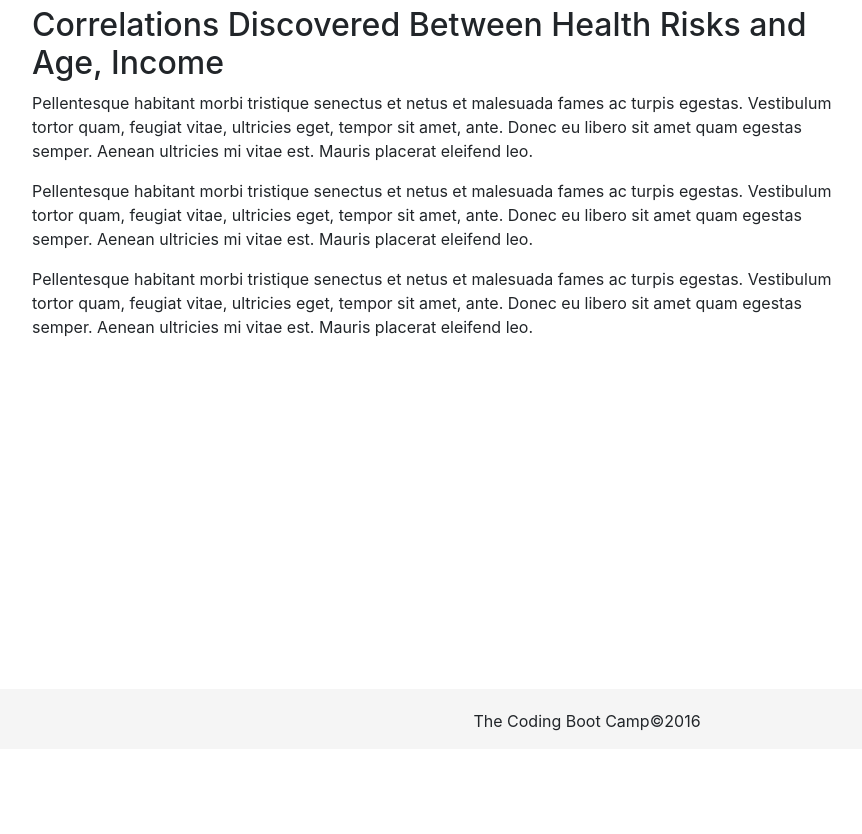
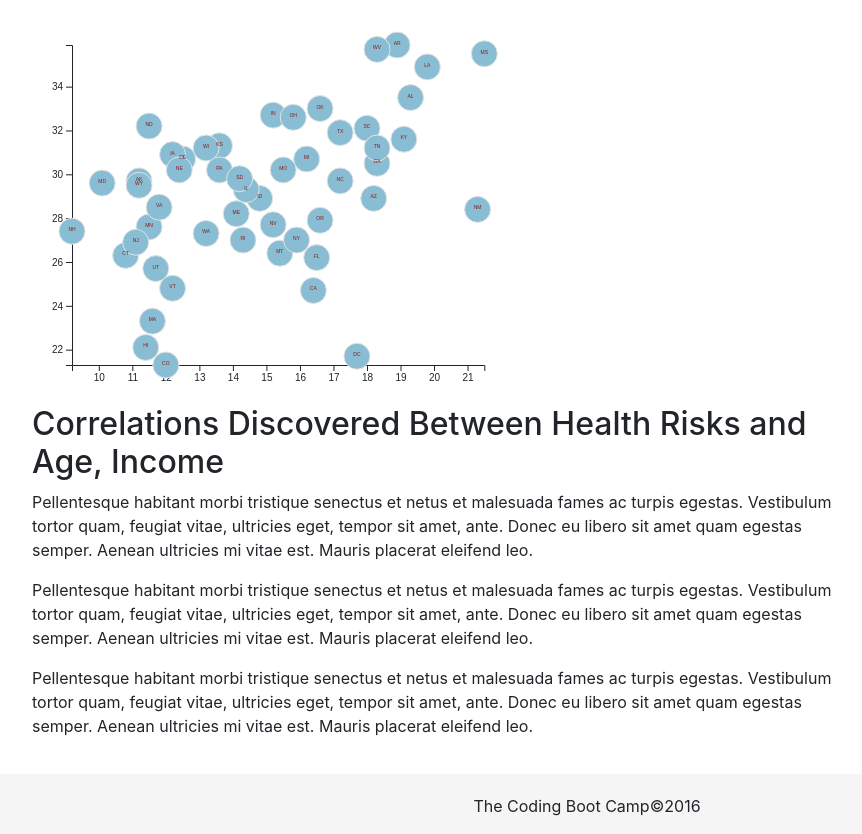
Before and after one commit to ringotm/D3-Challenge, a plain HTML site: page D3_data_journalism/index.html in a window 1280 px wide. Shown: the part 51-885 px from the top of the page, without its empty margins (53-915 px from the left). Before the commit the page ends 800 px from the top, so only its background shows below. Drawn offline with nearby package versions, Linux system fonts and the light colour scheme.

Commit message:
finished initial pass of scatterplot

```diff
--- a/D3_data_journalism/assets/css/d3Style.css
+++ b/D3_data_journalism/assets/css/d3Style.css
@@ -25,9 +25,12 @@
 
 /* font size dependent on radius, see app.js */
 .stateText {
+  font-size: 5px;
   font-family: sans-serif;
-  fill: #fff;
+  color: rgb(121, 55, 55);
+  fill: rgb(134, 24, 24);
   text-anchor: middle;
+
 }
 
 .stateCircle {
--- a/D3_data_journalism/assets/js/app.js
+++ b/D3_data_journalism/assets/js/app.js
@@ -7,14 +7,14 @@ function makeResponsive() {
         svgArea.remove();
     };
 
-    var svgWidth = window.innerWidth;
-    var svgHeight = window.innerHeight;
+    var svgWidth = window.innerWidth / 2.6;
+    var svgHeight = window.innerHeight / 2;
 
     var margin = {
-        top: 50,
-        bottom: 50,
-        right: 50,
-        left: 50
+        top: 40,
+        bottom: 40,
+        right: 40,
+        left: 40
     };
 
     var height = svgHeight - margin.top - margin.bottom;
@@ -29,16 +29,24 @@ function makeResponsive() {
     var chartGroup = svg.append("g")
         .attr("transform", `translate(${margin.left}, ${margin.top})`);
 
-    d3.csv("/data/data.csv").then(function (data) {
-        data.poverty = +data.poverty;
-        data.obesity = +data.obesity;
+    d3.csv("assets/data/data.csv").then(function (data) {
+        //data.poverty = +data.poverty;
+        //data.obesity = +data.obesity;
+        console.log(data);
+
+        data.forEach(item => {
+            item.poverty = +item.poverty
+            item.obesity = +item.obesity
+            console.log(item.abbr)
+            // item.abbr = item.abbr
+        });
 
         var xScale = d3.scaleLinear()
-            .domain([0, d3.max(data, d => d.poverty)])
+            .domain([d3.min(data, d => d.poverty), d3.max(data, d => d.poverty)])
             .range([0, width]);
 
         var yScale = d3.scaleLinear()
-            .domain([0, d3.max(data, d => d.obesity)])
+            .domain([d3.min(data, d => d.obesity), d3.max(data, d => d.obesity)])
             .range([height, 0]);
 
         var xAxis = d3.axisBottom(xScale);
@@ -55,8 +63,37 @@ function makeResponsive() {
             .data(data)
             .enter()
             .append("circle")
-            .attr
+            .attr("cx", d => xScale(d.poverty))
+            .attr("cy", d => yScale(d.obesity))
+            .attr("class", "stateCircle")
+            .attr("r", "13");
+
+
+        var labelsGroup = chartGroup.selectAll('.stateText')
+            .data(data)
+            .enter()
+            .append("text")
+            .attr("class", "stateText")
+            .attr("font-size", 10)
+            .attr("x", d => xScale(d.poverty))
+            .attr("y", d => yScale(d.obesity))
+            .text(d => d.abbr);
+
+        //  chartGroup.append("g")
+        //   .selectAll('text')
+        //   .data(data)
+        //   .append("text")
+        //   .attr("x", d => xScale(d.poverty))
+        //   .attr("y", d => yScale(d.obesity))
+        //   .attr("class", "stateText")
+        //  .text(d => d.abbr);
+
+
     });
 
 
 };
+
+makeResponsive();
+
+d3.select(window).on("resize", makeResponsive);
```
